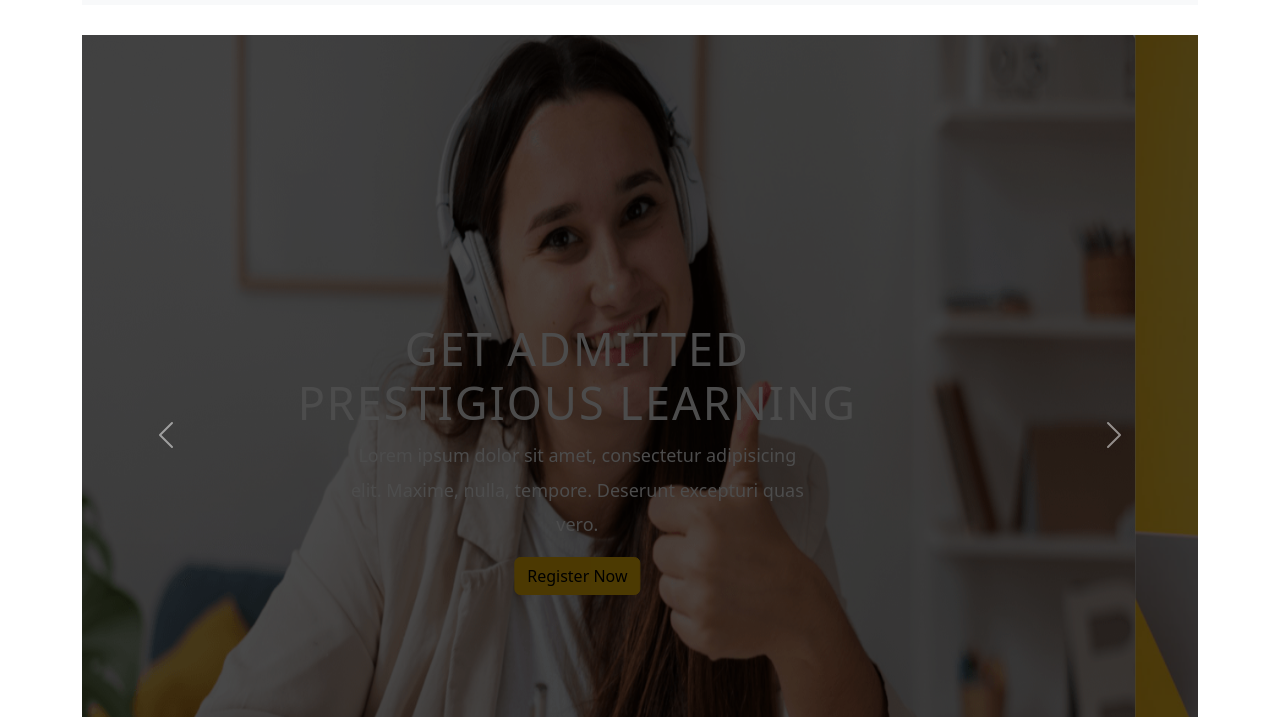
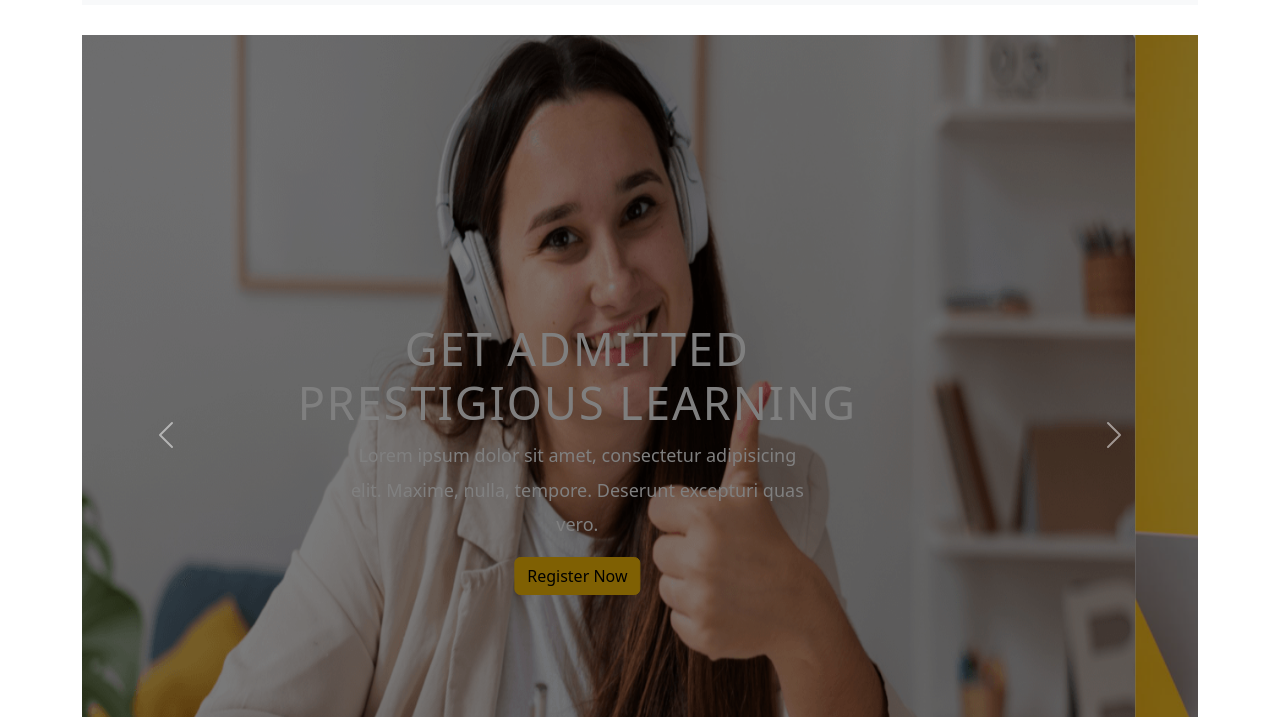
Before and after one commit to Bachan-kubi/edu-care, a plain HTML site: page index.html in a window 1280 px wide. Shown: the part 83-800 px from the top of the page. Drawn offline with nearby package versions, Linux system fonts and the light colour scheme.

Commit message:
opacith adjusted

```diff
--- a/style.css
+++ b/style.css
@@ -28,8 +28,10 @@
 	height: 100%;
 	top: 0;
 	left: 0;
-	background: rgba(0, 0, 0, 0.7);
+	/* background: rgba(0, 0, 0, 0.7); */
+	background: black;
 	z-index: 1;
+  opacity: 0.5;
 }
 .responsive-img{
   height: 100vh;
```
